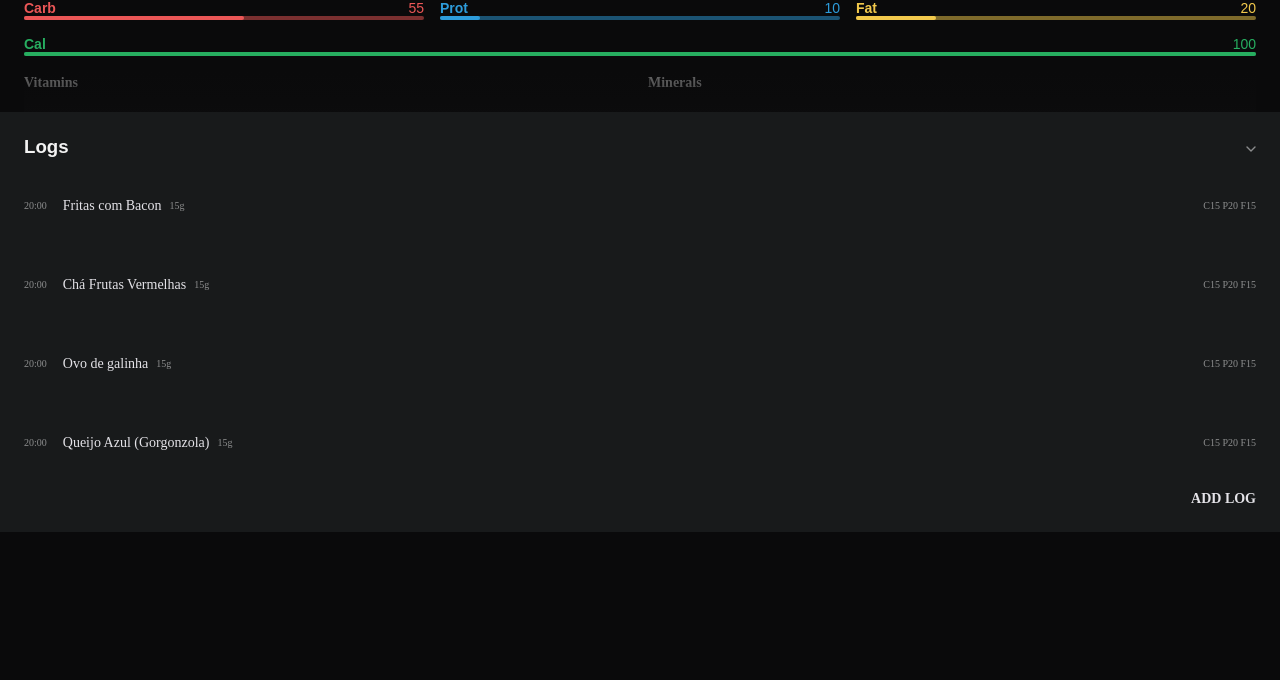
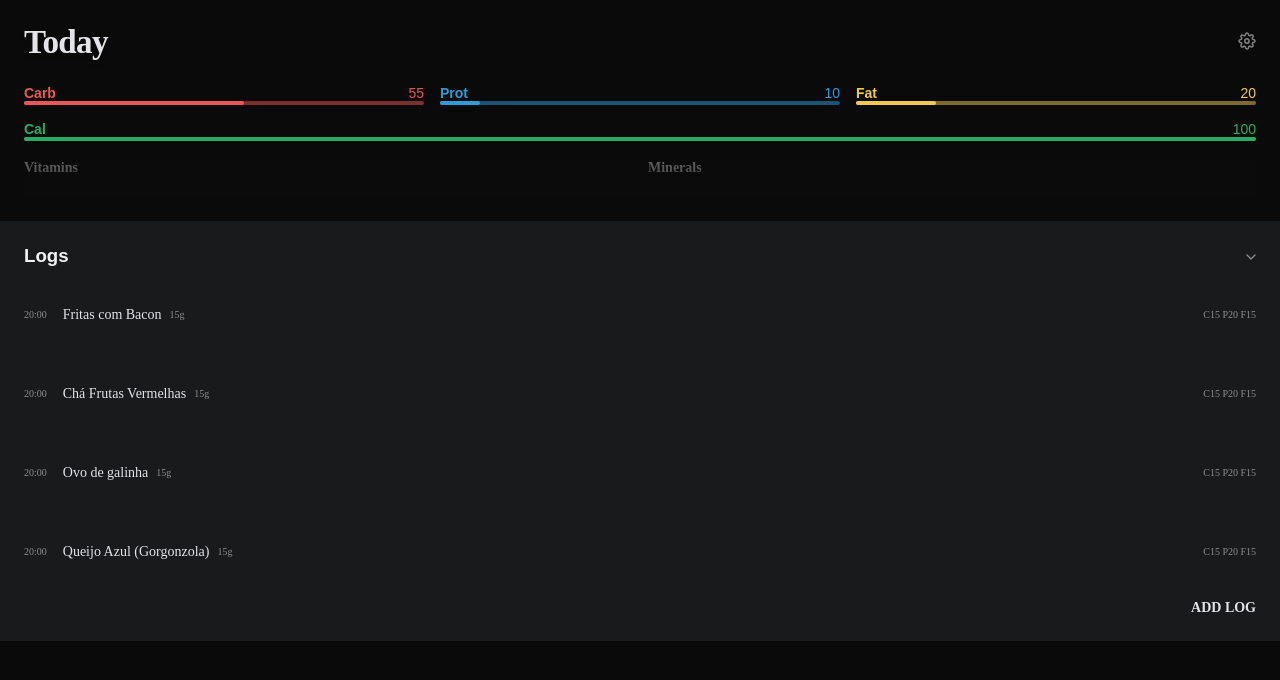
Before and after one commit to antoniobfm/corbik, a Next.js app in the folder apps/web/: page /diet in a window 1280 px wide. Shown: the top 680 px of the page. Built offline with nearby package versions, Linux system fonts and the light colour scheme; a web font is replaced by a local one.

Commit message:
Dashboard module: Added Header module component

```diff
--- a/apps/web/src/modules/Dashboard/styles.ts
+++ b/apps/web/src/modules/Dashboard/styles.ts
@@ -1,5 +1,10 @@
 import styled from 'styled-components';
 
 export const Container = styled.div`
+  display: flex;
+  flex-direction: column;
 
+  gap: 24px 0;
+
+  padding: 24px 0 0;
 `;
--- a/apps/web/src/pages/diet/index.tsx
+++ b/apps/web/src/pages/diet/index.tsx
@@ -1,15 +1,17 @@
-import { MacroHeader } from '@/components/MacroHeader';
-import LogList from '@/modules/Dashboard/LogList';
 import React from 'react';
 
-// import { Container } from './styles';
+import { MacroHeader } from '@/components/MacroHeader';
+import Header from '@/modules/Dashboard/Header';
+import LogList from '@/modules/Dashboard/LogList';
+import { Container } from '@/modules/Dashboard/styles';
 
 const Diet: React.FC = () => {
   return (
-    <>
+    <Container>
+      <Header />
       <MacroHeader carb={55} fat={20} prot={10} calorie={100} />
       <LogList />
-    </>
+    </Container>
   )
 }
 
```
